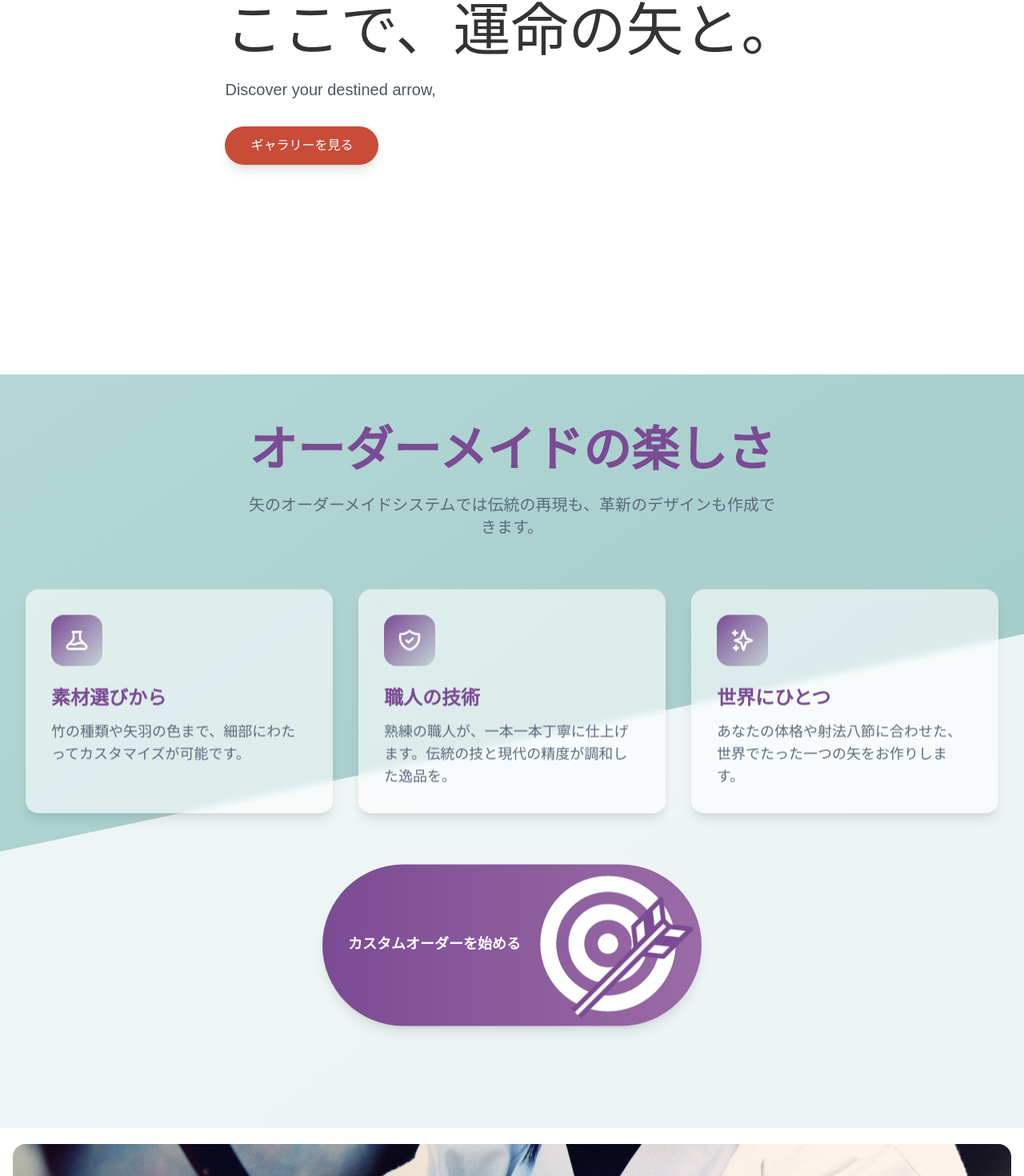
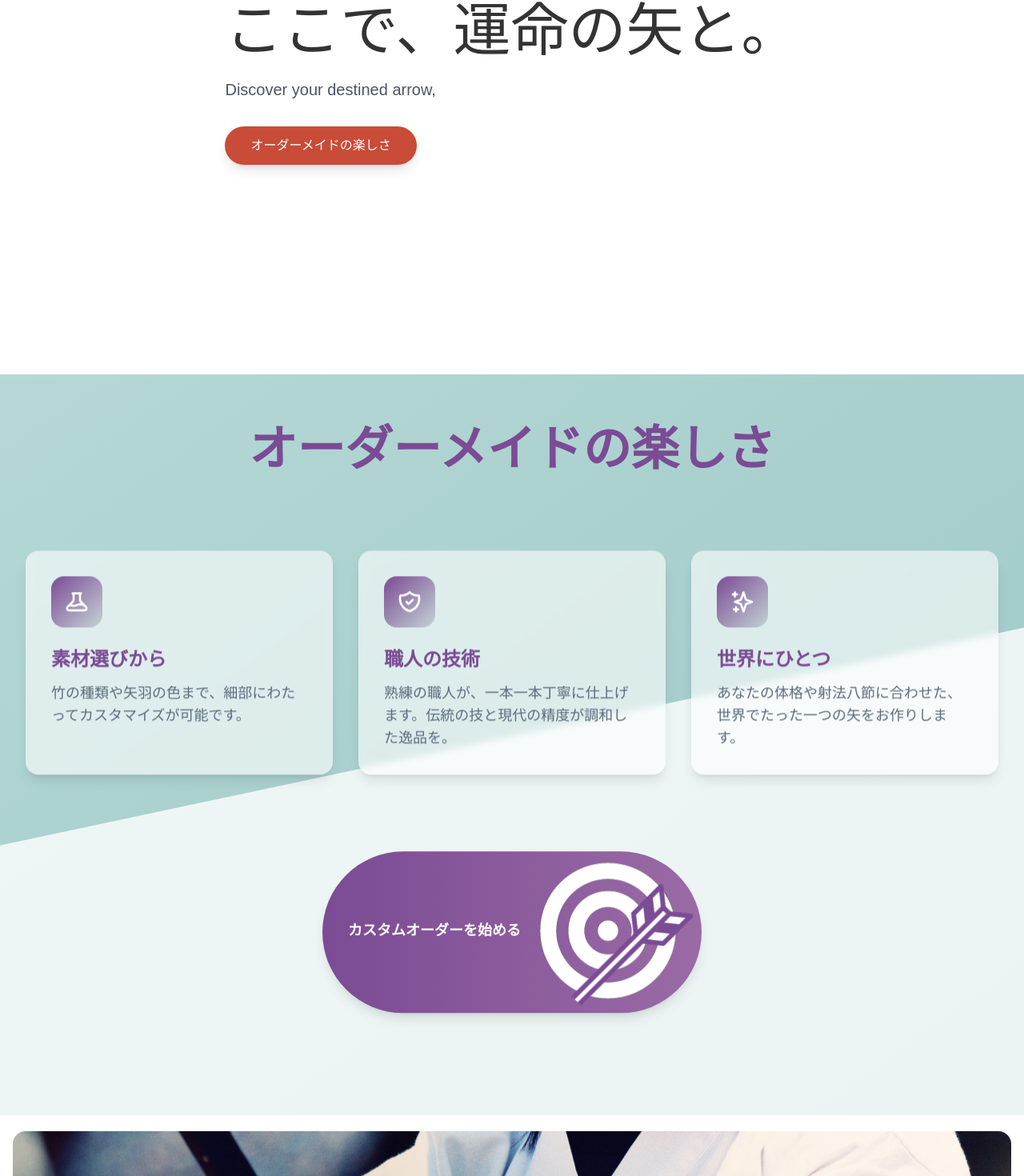
Before and after one commit to k-karasawa/photographs-portfolio, a Next.js app: page / in a window 1280 px wide. Shown: the part 332-1802 px from the top of the page at 80% size. Built offline with nearby package versions, Linux system fonts and the light colour scheme.

Commit message:
fix-mergin

```diff
--- a/src/Sections/Custom/Custom.tsx
+++ b/src/Sections/Custom/Custom.tsx
@@ -18,7 +18,6 @@ export const CustomOrderSection = () => {
       ref={containerRef}
       className="relative min-h-screen overflow-hidden bg-gradient-to-br from-[#B5D8D6] to-[#9CC7C5]"
     >
-      {/* Diagonal white section */}
       <div className="absolute inset-0 overflow-hidden">
         <motion.div
           initial={{ opacity: 0 }}
@@ -32,14 +31,11 @@ export const CustomOrderSection = () => {
         style={{ y, opacity }}
         className="relative max-w-7xl mx-auto px-4 py-24 sm:px-6 lg:px-8"
       >
-        <div className="text-center mb-16">
+        <div className="text-center mb-24">
           <div className="mb-8">
             <h2 className="text-3xl md:text-5xl lg:text-6xl font-bold text-[#7B4B94] mb-6 font-japanese">
               オーダーメイドの楽しさ
             </h2>
-            <p className="text-xl text-[#5B6B7C] max-w-2xl mx-auto">
-              矢のオーダーメイドシステムでは伝統の再現も、革新のデザインも作成できます。
-            </p>
           </div>
         </div>
 
@@ -86,7 +82,7 @@ export const CustomOrderSection = () => {
           initial={{ opacity: 1 }}
           whileInView={{ opacity: 1 }}
           transition={{ duration: 1.2 }}
-          className="mt-16 text-center"
+          className="mt-24 text-center"
         >
           <AnimatedTargetButton triggerOnScroll={true}>
             カスタムオーダーを始める
--- a/src/Sections/Top/Top.tsx
+++ b/src/Sections/Top/Top.tsx
@@ -211,7 +211,7 @@ export const Top = () => {
             <div className="relative">
               {/* PC用のボタン */}
               <button className="hidden md:inline-block bg-[#C84C38] text-white px-8 py-3 rounded-full hover:bg-opacity-90 transition-colors shadow-lg hover:shadow-xl">
-                ギャラリーを見る
+                オーダーメイドの楽しさ
               </button>
 
               {/* モバイル用のボタン */}
```
